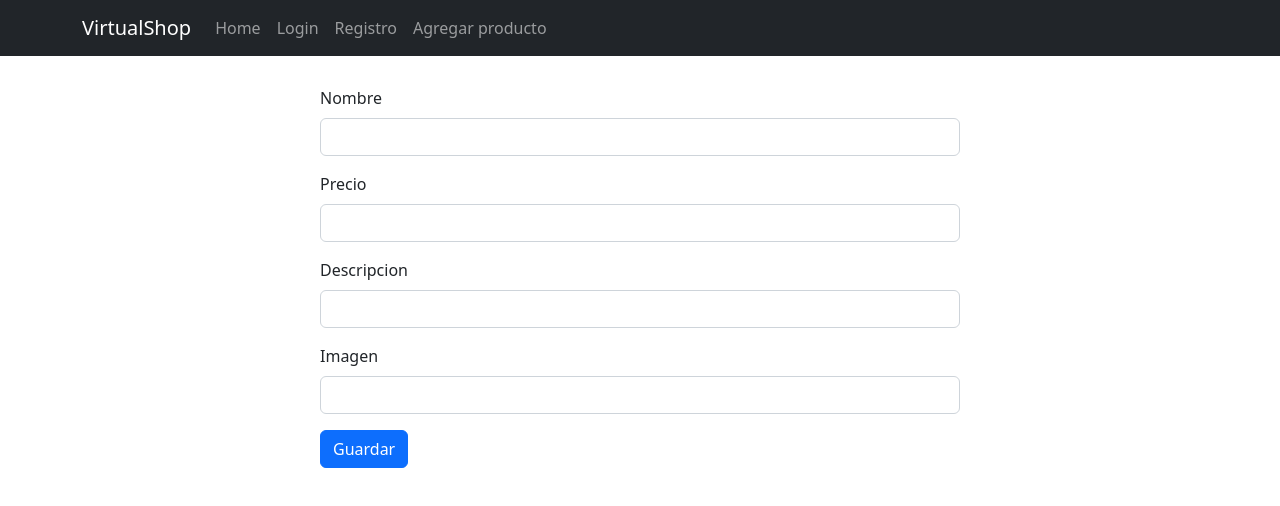
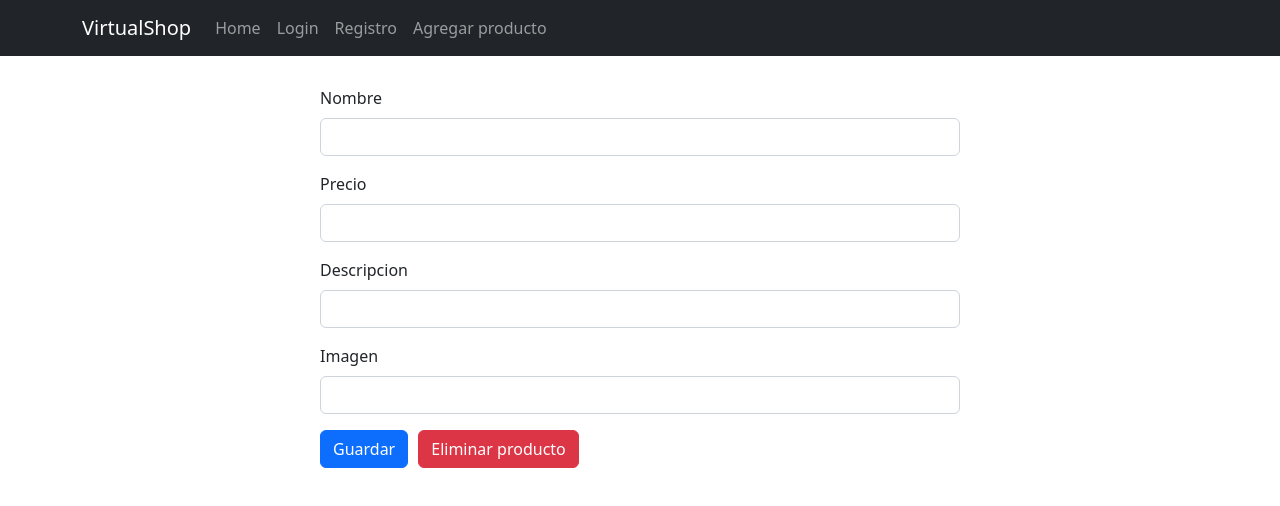
Before and after one commit to Eric9516/Tecno-Shop, a React (Create React App) app: page /producto/editar/1 in a window 1280 px wide. Shown: the top 506 px of the page. Built offline with nearby package versions, Linux system fonts and the light colour scheme; no server answers; the database is empty.

Commit message:
agregue funcion para eliminar producto (no esta testeada)

```diff
--- a/src/Pages/ProductosMod.jsx
+++ b/src/Pages/ProductosMod.jsx
@@ -10,6 +10,9 @@ const estilos = {
         marginLeft: "auto",
         marginRight: "auto",
     },
+    boton: {
+        marginRight: "10px",
+    },
 };
 
 const ProductosMod = () => {
@@ -20,14 +23,6 @@ const ProductosMod = () => {
         formState: { errors },
         setValue,
     } = useForm();
-
-    // const modificar = async (id, payload) => {
-    //     try {
-    //         return await firebase.firestore().doc(`productos/${id}`).set(payload);
-    //     } catch (error) {
-    //         console.log(error);
-    //     }
-    // };
 
     useEffect(() => {
         const peticion = async () => {
@@ -51,6 +46,15 @@ const ProductosMod = () => {
             console.log(error);
         }
     };
+
+    const deleteProduct = (id) => {
+        try {
+            firebase.firestore().doc(`productos/${id}`).delete;
+        } catch (error) {
+            console.log(error);
+        }
+    };
+
     return (
         <div>
             <Form style={estilos.form} onSubmit={handleSubmit(onSubmit)}>
@@ -70,8 +74,11 @@ const ProductosMod = () => {
                     <Form.Label>Imagen</Form.Label>
                     <Form.Control type="text" {...register("image", { required: true })} />
                 </Form.Group>
-                <Button variant="primary" type="submit">
+                <Button variant="primary" type="submit" style={estilos.boton}>
                     Guardar
+                </Button>
+                <Button variant="danger" onClick={deleteProduct}>
+                    Eliminar producto
                 </Button>
             </Form>
         </div>
```
